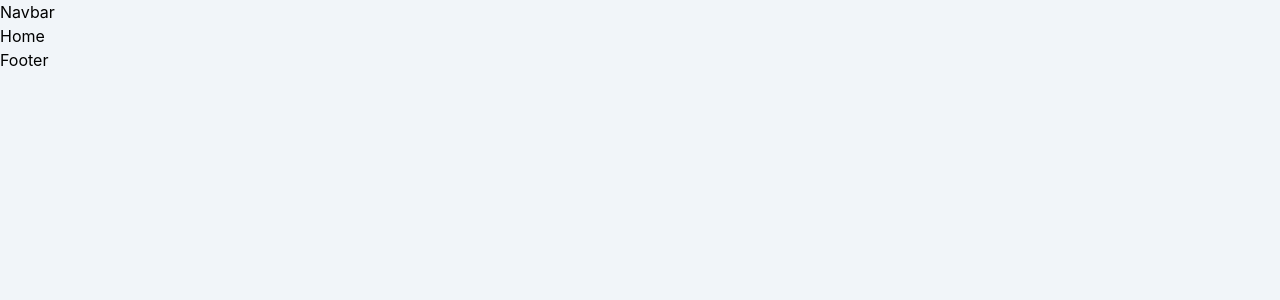
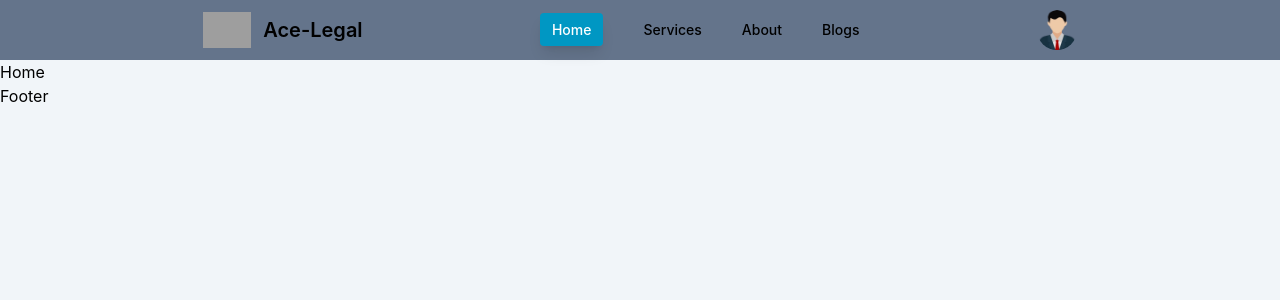
Before and after one commit to aminul-islam01101/ace-legal-client, a React (Vite) app: page / in a window 1280 px wide. Shown: the top 300 px of the page. Built offline with nearby package versions, Linux system fonts and the light colour scheme; grey boxes are pictures that could not be loaded.

Commit message:
Nav abr added

```diff
--- a/src/Routes/Routes.jsx
+++ b/src/Routes/Routes.jsx
@@ -1,7 +1,7 @@
 import React from 'react';
 import { createBrowserRouter, createRoutesFromElements, Route } from 'react-router-dom';
 
-import Error from '../pages/Error';
+import Error from '../components/Error';
 
 import SignIn from '../pages/Authentication/SignIn';
 import SignUp from '../pages/Authentication/SignUp';
@@ -9,7 +9,7 @@ import SignUp from '../pages/Authentication/SignUp';
 import Root from './Root';
 
 import Home from '../pages/Home/Home';
-import About from '../pages/About';
+import About from '../components/About';
 import ProtectedRoute from './ProtectedRoute';
 import Services from '../pages/services/Services';
 import ServiceDetails from '../pages/services/ServiceDetails';
--- a/src/components/Navbar.jsx
+++ b/src/components/Navbar.jsx
@@ -1,5 +1,67 @@
-import React from 'react';
+import { Avatar, Dropdown, Navbar as NavTag } from 'flowbite-react';
+
+import { Link, NavLink } from 'react-router-dom';
+import Logo from '../assets/images/fav.ico';
+import AvatarImg from '../assets/images/avatar.png';
 
 export default function Navbar() {
-    return <div>Navbar</div>;
+    const pages = [
+        { pageName: 'Home', link: '/', id: 1 },
+        { pageName: 'Services', link: '/services', id: 2 },
+        { pageName: 'About', link: '/about', id: 3 },
+        { pageName: 'Blogs', link: '/blogs', id: 4 },
+    ];
+
+    return (
+        <div>
+            <NavTag className="bg-slate-500">
+                <NavTag.Toggle />
+                <Link to="./" className="flex">
+                    <img src={Logo} className="mr-3 h-6 sm:h-9" alt="Flowbite Logo" />
+                    <span className="self-center whitespace-nowrap text-xl font-semibold dark:text-white">
+                        Ace-Legal
+                    </span>
+                </Link>
+                <div className="flex md:order-2">
+                    <Dropdown
+                        arrowIcon={false}
+                        inline
+                        label={<Avatar alt="User settings" img={AvatarImg} rounded />}
+                    >
+                        <Dropdown.Header>
+                            <span className="block text-sm">Bonnie Green</span>
+                            <span className="block truncate text-sm font-medium">
+                                name@flowbite.com
+                            </span>
+                        </Dropdown.Header>
+                        <Dropdown.Item>Dashboard</Dropdown.Item>
+                        <Dropdown.Item>Settings</Dropdown.Item>
+                        <Dropdown.Item>Earnings</Dropdown.Item>
+                        <Dropdown.Divider />
+                        <Dropdown.Item>Sign out</Dropdown.Item>
+                    </Dropdown>
+                </div>
+
+                <NavTag.Collapse>
+                    {pages.map((page) => (
+                        <li
+                            className=" rounded px-1 py-2 hover:dark:text-black hover:bg-[#d3ecf3] transition ease-in-out delay-150 hover:shadow-lg  "
+                            key={page.id}
+                        >
+                            <NavLink
+                                to={page.link}
+                                className={({ isActive }) =>
+                                    isActive
+                                        ? 'bg-[#0097C3]   text-white px-3 py-2 rounded shadow-lg '
+                                        : ''
+                                }
+                            >
+                                {page.pageName}
+                            </NavLink>
+                        </li>
+                    ))}
+                </NavTag.Collapse>
+            </NavTag>
+        </div>
+    );
 }
```
Also changed, not shown: src/components/About.jsx (renamed from src/pages/About.jsx), src/components/Error.jsx (renamed from src/pages/Error.jsx), src/pages/reviews/AddReview.jsx (renamed from src/pages/review/AddReview.jsx), src/pages/reviews/Reviews.jsx (renamed from src/pages/review/Reviews.jsx).
